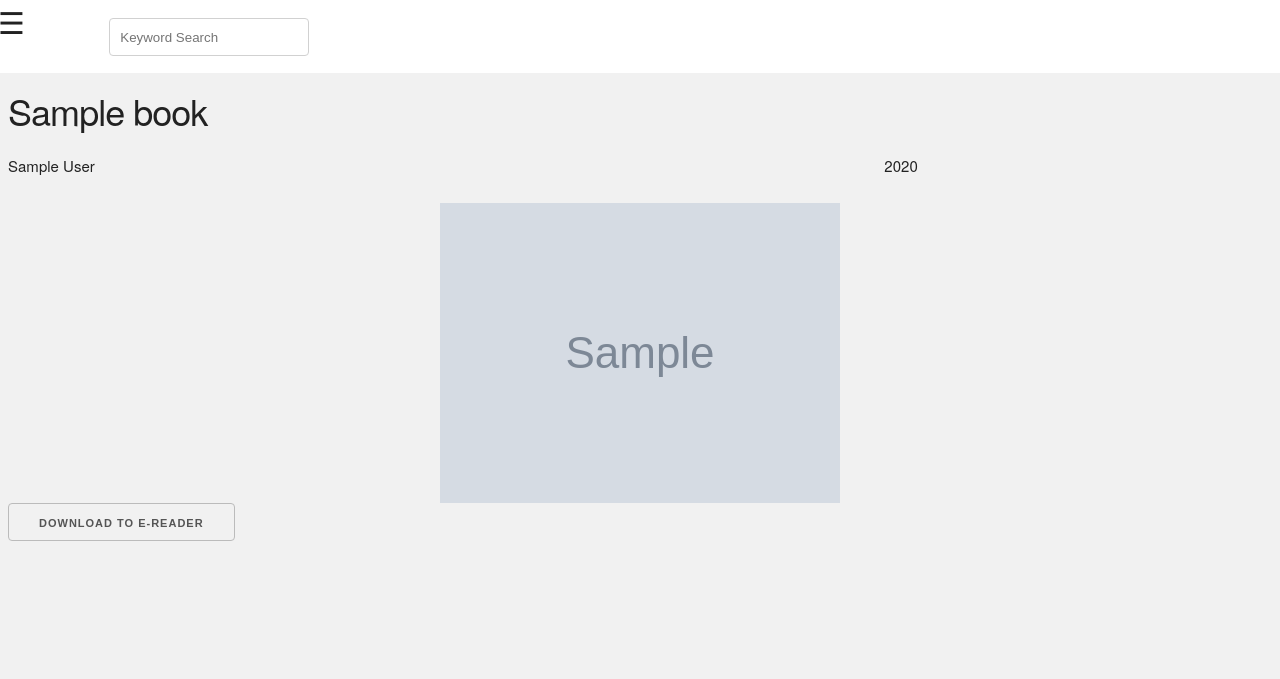
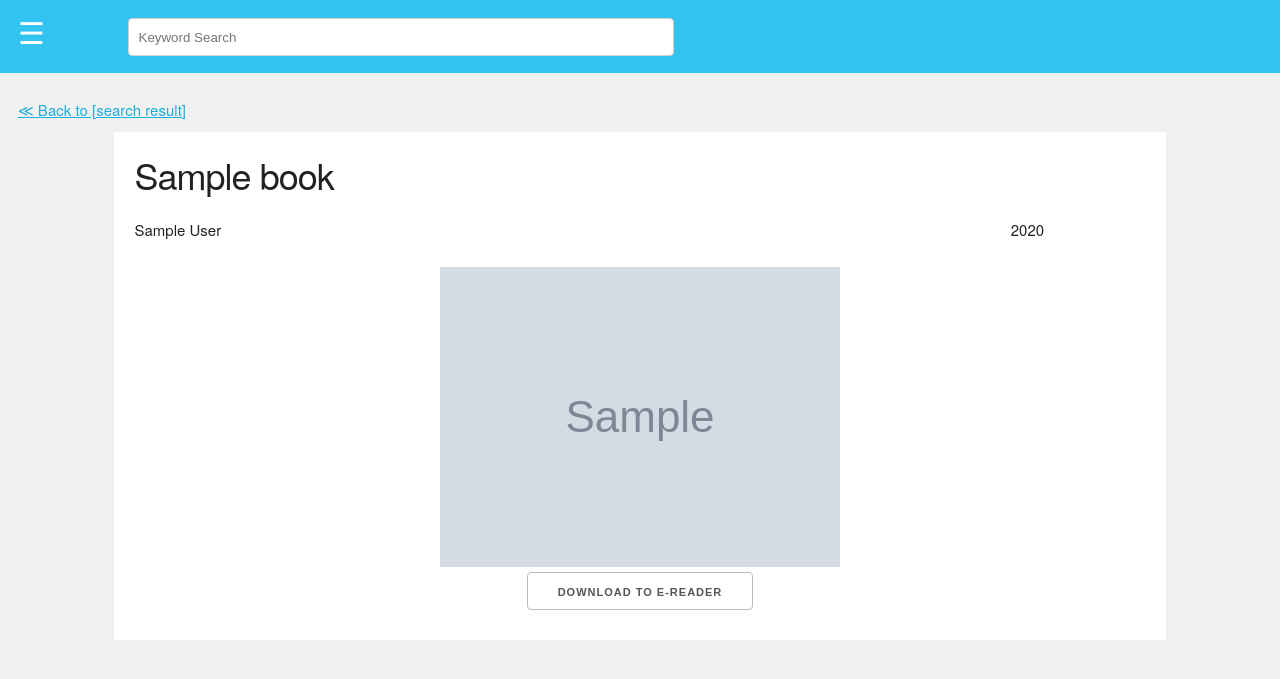
Before and after one commit to Kongpob-R/public_library_stand_server, a Flask app: template project/templates/detail.html in a window 1280 px wide. Shown: the top 679 px of the page. Run offline with Flask 2, Linux system fonts and the light colour scheme; tables that the repository leaves empty hold one stand-in row (values such as "Sample post"); the template is opened without the code that fills it: values that come from a table or form of the project are taken from there, most other values are stand-ins (such as "Sample title", 1, 10 or a date in 2020); grey boxes marked "Sample" are stand-in pictures.

Commit message:
design detail page and adjust center navbar

```diff
--- a/project/static/style.css
+++ b/project/static/style.css
@@ -1,16 +1,20 @@
 body {
     background-color: #f1f1f1;
+    width: auto;
 }
 
 .navbar-menu {
-    background-color: #FFFFFF;
+    background-color: #33C3F0;
+    color: #FFFFFF;
     margin: -10px;
-    position: relative;
+    /* position: relative; */
+    padding-top: 1rem;
+    padding-left: 2rem;
 }
 
 .navbar-menu input {
-    min-width: 200px;
-    margin-top: 2rem;
+    min-width: 90%;
+    margin-top: 1rem;
     margin-bottom: -2.5rem;
 }
 
@@ -64,8 +68,26 @@ body {
 .container {
     background-color: #FFFFFF;
     border-radius: 2px;
+}
+
+.backtoindex {
+    padding: 1rem;
+}
+
+.sectiondetail {
+    background-color: #FFFFFF;
+    padding: 2rem;
+    width: 80%;
     position: relative;
-    padding-inline-start: 10px;
+    margin-left: auto;
+    margin-right: auto;
+}
+
+.centerbutton {
+    margin-top: 0.5rem;
+    display: flex;
+    justify-content: center;
+    align-items: center;
 }
 
 .bookcoversmall img {
--- a/project/templates/detail.html
+++ b/project/templates/detail.html
@@ -1,15 +1,18 @@
 {% extends "base.html" %}
 
 {% block content %}
-<!-- <div class="section hero-body"> -->
+<div class="backtoindex">
+	<a href="">&#8810; Back to [search result] </a>
+</div>
+<div class="sectiondetail">
 	<div class="row">
 		<h3>{{book.best_title}}</h3>
 	</div>
 	<div class="row">
-		<div class="eight columns">
+		<div class="ten columns">
 			<p>{{book.best_author}}</p>
 		</div>
-		<div class="four columns">
+		<div class="two columns">
 			<span>{{book.publish_year}}</span>
 		</div>
 	</div>
@@ -25,7 +28,7 @@
 			</button>
 		</div>
 	</div>
-<!-- </div> -->
+</div>
 
 <!-- <script src="https://cdnjs.cloudflare.com/ajax/libs/socket.io/4.0.1/socket.io.js"
 	integrity="sha512-q/dWJ3kcmjBLU4Qc47E4A9kTB4m3wuTY7vkFJDTZKjTs8jhyGQnaUrxa0Ytd0ssMZhbNua9hE+E7Qv1j+DyZwA=="
```
